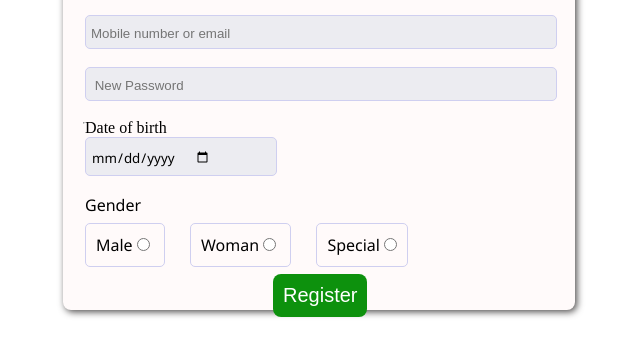
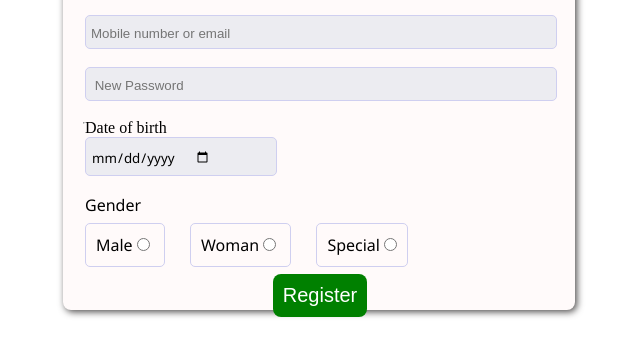
Before and after one commit to ismailovismail/Facebook-register-form, a plain HTML site: page register/reg.html in a window 1280 px wide. Shown: the part 220-576 px from the top of the page, without its empty margins (321-961 px from the left). Drawn offline with Linux system fonts and the light colour scheme.

Commit message:
reg html ve reg css modified

```diff
--- a/register/reg.css
+++ b/register/reg.css
@@ -45,16 +45,18 @@ section .container .contop .sign fieldset{
     align-items: center;
 }
 
-section .container .contop .sign fieldset form button{
-    text-align:center;
+section .container .contop .sign fieldset form .sub{
+    width:100%;
+    display: flex;
+    justify-content:center ;
+}
+section .container .contop .sign fieldset form .sub button{
+    background-color: green;
+    padding:10px;
+    color: white;
     font-size: 20px;
-    background-color: rgb(13, 145, 13);
-    color: white;
     border: none;
-    border-radius: 8px;
-    padding: 10px;
-    display: flex;
-    margin-left: 40%;
+    border-radius:8px;
     cursor: pointer;
 
 }
--- a/register/reg.html
+++ b/register/reg.html
@@ -35,7 +35,9 @@
                        <label for="special" class="special">
                         Special <input type="radio" id="special" name="unic" value="special" required>
                        </label> <br> <br>
-                       <button type="submit">Register</button>
+                       <div class="sub">
+                        <button type="submit">Register</button>
+                      </div>
                     </form>
                 </fieldset>
                 </div>
```
